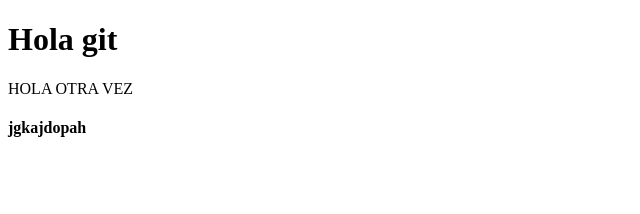
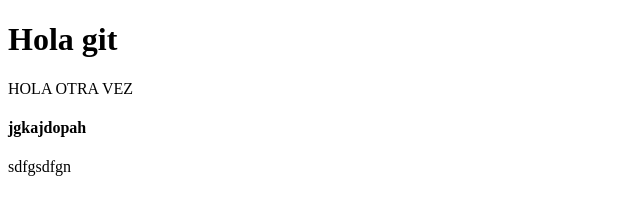
Before and after one commit to Angelpalma95/mi-primer-repositorio, a plain HTML site: page Index.html in a window 1280 px wide. Shown: the full height of the page, 0-640 px from the left. Drawn offline with Linux system fonts and the light colour scheme.

Commit message:
agregue dos p

```diff
--- a/Index.html
+++ b/Index.html
@@ -11,5 +11,8 @@
     <p> HOLA OTRA VEZ </p>
 
     <h4> jgkajdopah </h4>
+
+    <p>sdfgsdfgn</p>
+
 </body>
 </html>
```
